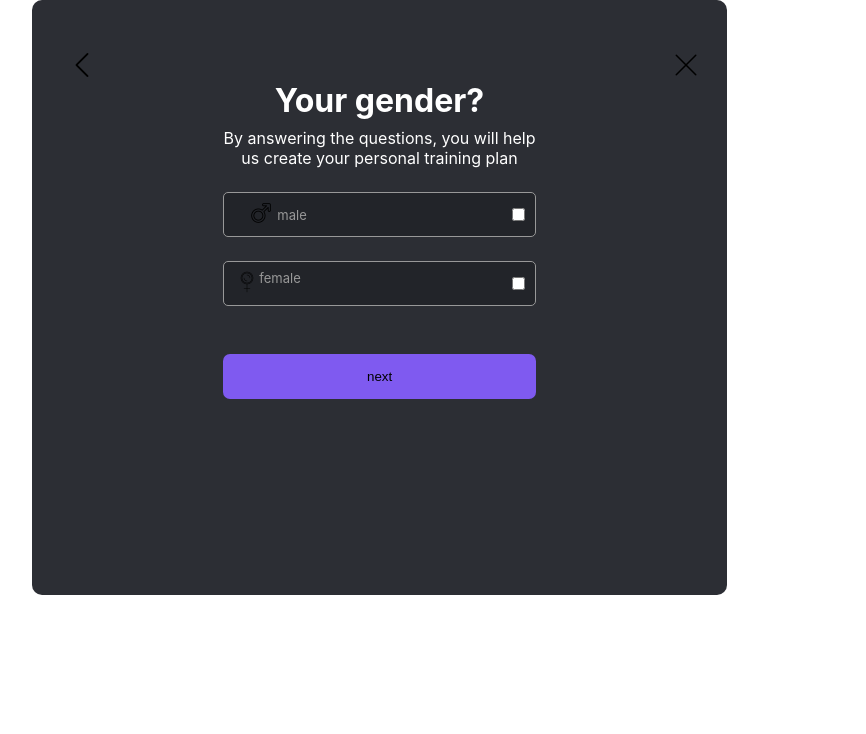
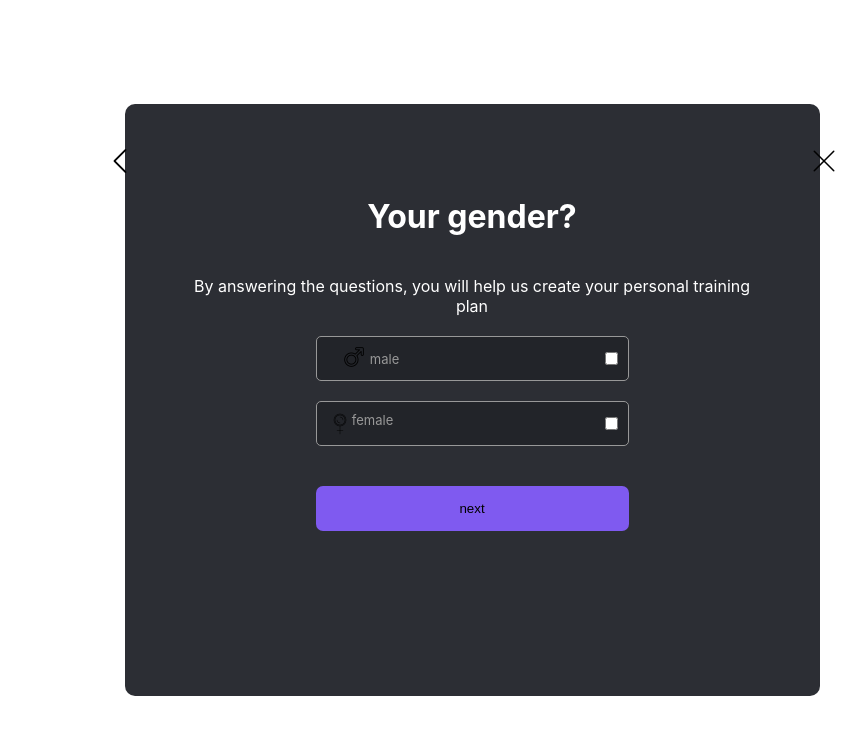
Before and after one commit to SolidPracticum/WorkoutPlannerApp, a React (Create React App) app: page /SecondModal in a window 1280 px wide. Shown: the top 734 px of the page, without its empty margins (168-1034 px from the left). Built offline with nearby package versions, Linux system fonts and the light colour scheme.

Commit message:
fix: minor changes

```diff
--- a/src/components/SecondModal/SecondModal.jsx
+++ b/src/components/SecondModal/SecondModal.jsx
@@ -2,19 +2,19 @@ import React, { useState } from "react";
 import styles from "./SecondModal.module.scss";
 import { useTranslation } from "react-i18next";
 import { useDispatch } from "react-redux";
-import { genderDate } from "../../redux/Slice";
+import { genderData } from "../../redux/Slice";
 import { Link } from "react-router-dom";
-export default function SecondModa() {
+export default function SecondModal() {
   const [woman, setWoman] = useState(false);
   const [man, setMan] = useState(false);
   const { t } = useTranslation();
   const dispatch = useDispatch();
   const addData = () => {
-    if (man == true && woman == true) {
+    if ((man == true && woman == true) || (man == false && woman == false)) {
       alert(t("reg.alert"));
     } else {
       dispatch(
-        genderDate({
+        genderData({
           woman: woman,
           man: man
         })
@@ -22,7 +22,9 @@ export default function SecondModa() {
     }
   };
   return (
+    <div className={styles.wrapper}>
       <div className={styles.secondModal}>
+        <div className={styles.img}>
           <Link to="/RegisterPage">
             <img
               className={styles.arrow}
@@ -33,8 +35,11 @@ export default function SecondModa() {
           <Link to="/">
             <img className={styles.close} src="Images/SecondModalIcons/close.png" alt="close" />
           </Link>
+        </div>
+        <div className={styles.mainText}>
           <h1>{t("reg.title")}</h1>
           <p>{t("reg.text")}</p>
+        </div>
 
         <div className={styles.manIcon}>
           <input type="checkbox" id={styles.checkbox2} value={man} onChange={() => setMan(!man)} />
@@ -66,5 +71,6 @@ export default function SecondModa() {
           {t("reg.next")}
         </button>
       </div>
+    </div>
   );
 }
--- a/src/components/SecondModal/SecondModal.module.scss
+++ b/src/components/SecondModal/SecondModal.module.scss
@@ -1,66 +1,72 @@
+.wrapper{
+  width: 100%;
+  height: 100vh;
+  display: flex;
+  justify-content: center;
+  align-items: center;
+}
+
 .secondModal {
+  display: flex;
+  flex-direction: column;
+  justify-content: center;
+  align-items: center;
+  background-color: #2c2e34;
+  width: 695px;
+  height: 592px;
+  grid-gap: 20px;
   border-radius: 10px;
-  background-color: #2c2e34;
-  margin-left: 200px;
-  width: 695px;
-  height: 595px;
 }
 fieldset {
   border-color: none;
 }
-h1,
-p {
-  text-align: center;
+.img {
+  display: flex;
+  grid-gap: 85vh;
+}
+.mainText{
+  display: flex;
+  flex-direction: column;
+  grid-gap: 5vh;
+  justify-content: center;
+  align-items: center;
+  text-align:center;
   color: #ffffff;
 }
-h1 {
-  height: 47px;
-  top: 85px;
-  text-align: center;
-}
-p {
-  width: 313px;
-  height: 48px;
-  top: 152px;
-  margin-left: 191px;
+.mainText {
+  p {
+    display: flex;
+    flex-direction: column;
+    justify-content: center;
+    align-items: center;
+    text-align: center;
+    width: 70vh;
+  }
 }
 .womanIcon,
 .manIcon {
   border: 1px solid #989898;
   background-color: #222429;
-  margin-top: 24px;
   color: #989898;
   display: flex;
   align-items: center;
-  margin-left: 191px;
   height: 45px;
   width: 313px;
   border-radius: 5px;
 }
-.manIcon {
-  margin-top: 16px;
-}
+
 input {
   margin-right: 10px;
  background-color: #222429;
 }
 .next {
   background-color: #7f5af0;
-  margin-top: 48px;
-  margin-bottom: 20px;
-  margin-left: 27.5%;
+  margin-top: 20px;
+  margin-bottom: 120px;
   height: 45px;
   width: 313px;
   border: none;
   border-radius: 7px;
-}
-.arrow {
-  padding-top: 53px;
-  margin-left: 38px;
-}
-.close {
-  padding-top: 53px;
-  margin-left: 580px;
 }
 .womanIcon {
   display: flex;
--- a/src/components/registerPage/RegisterPage.module.scss
+++ b/src/components/registerPage/RegisterPage.module.scss
@@ -80,7 +80,7 @@
   background-color: #222429;
   border-radius: 3px;
   border: 1px solid #989898;
-  background-image: url(../../../public/images/registerPage/tick.svg);
+  background-image: url(../../../public/Images/registerPage/tick.svg);
   background-repeat: no-repeat;
   background-position: center;
   background-size: cover;
--- a/src/redux/Slice.js
+++ b/src/redux/Slice.js
@@ -17,12 +17,12 @@ const Slice = createSlice({
       console.log(state.register[0]);
     },
     reducers: {
-      genderDate(state, action) {
+      genderData(state, action) {
         state.gender.push(action.payload);
       }
     }
   }
 });
 
-export const { authData, genderDate, registerData } = Slice.actions;
+export const { authData, genderData, registerData } = Slice.actions;
 export const SliceTestReducer = Slice.reducer;
```
Lines whose indentation alone changed are shown as unchanged.
